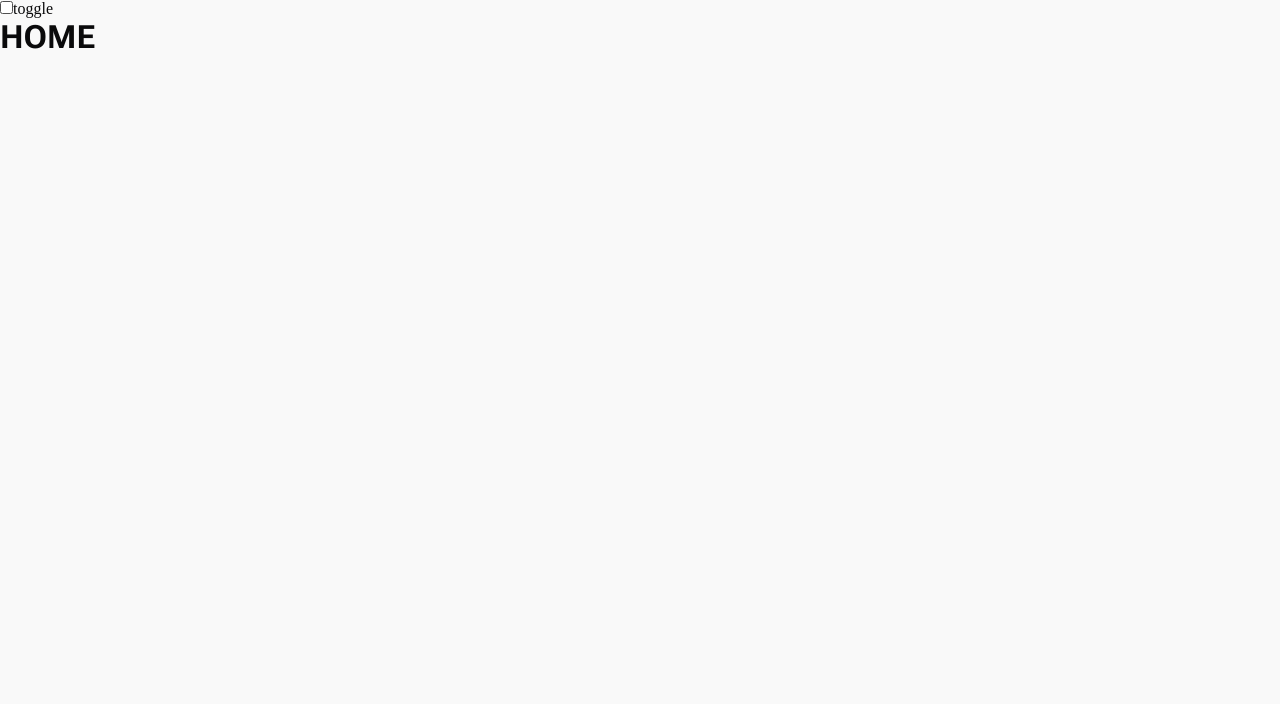
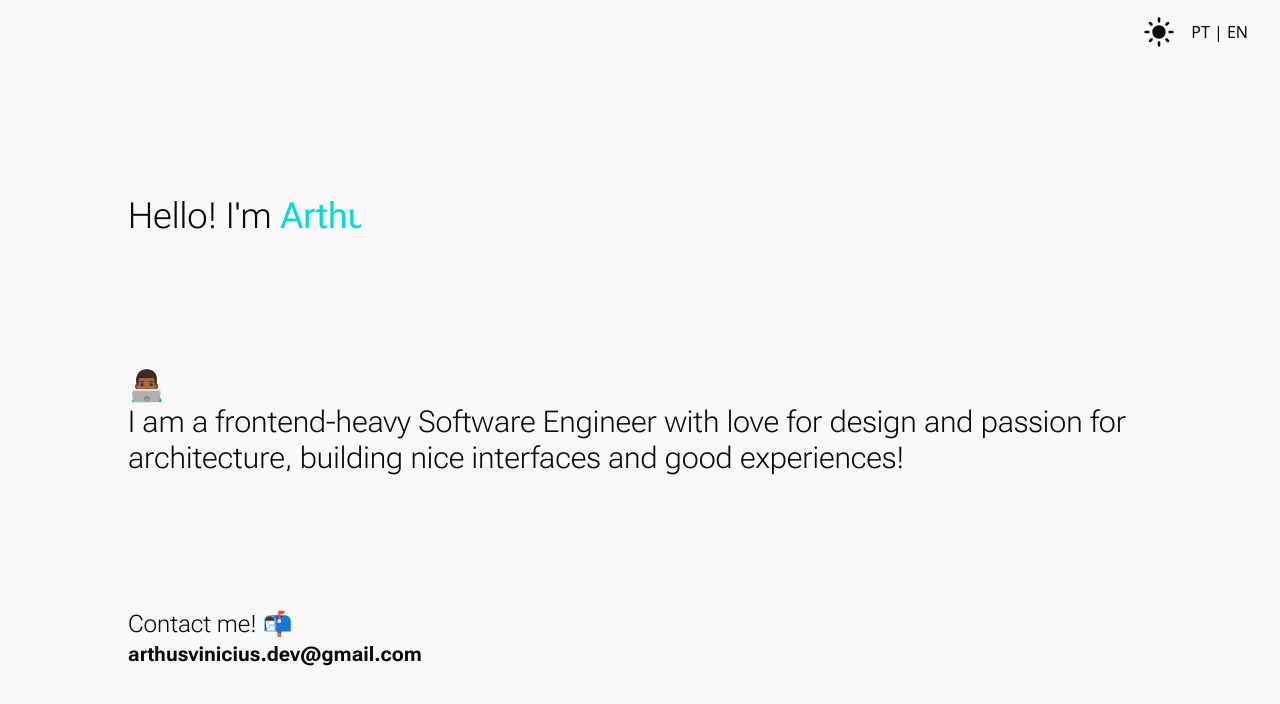
Before and after one commit to arthus05/website, a Next.js app: page / in a window 1280 px wide. Shown: the top 704 px of the page. Built offline with nearby package versions, Linux system fonts and the light colour scheme.

Commit message:
feat: hero

```diff
--- a/package.json
+++ b/package.json
@@ -20,5 +20,10 @@
     "react-dom": "18.2.0",
     "react-icons": "^4.7.1",
     "typescript": "4.9.5"
+  },
+  "devDependencies": {
+    "autoprefixer": "^10.4.13",
+    "postcss": "^8.4.21",
+    "tailwindcss": "^3.2.7"
   }
 }
--- /dev/null
+++ b/postcss.config.js
@@ -0,0 +1,6 @@
+module.exports = {
+  plugins: {
+    tailwindcss: {},
+    autoprefixer: {},
+  },
+}
--- a/src/components/Header/index.tsx
+++ b/src/components/Header/index.tsx
@@ -1,11 +1,11 @@
-import React from 'react'
 import ThemeToggle from '../ThemeToggle'
 
 const Header = () => {
   return (
-    <>
+    <header className='h-16 flex justify-end align-middle p-4'>
       <ThemeToggle />
-    </>
+      <p className='my-auto mx-4'>PT | EN</p>
+    </header>
   )
 }
 
--- a/src/components/ThemeToggle/index.tsx
+++ b/src/components/ThemeToggle/index.tsx
@@ -1,22 +1,21 @@
 import { ThemeContext } from '@/providers/theme'
 import { useContext } from 'react'
+
+import { MdLightMode, MdModeNight } from 'react-icons/md'
 
 const ThemeToggle = () => {
   const { theme, updateTheme } = useContext(ThemeContext)
 
-  // if (!theme) {
-  //   return null
-  // }
-
   return (
     <>
-      <label>
+      <label className='cursor-pointer'>
         <input
           type="checkbox"
           checked={theme === 'dark'}
           onChange={e => updateTheme && updateTheme(e.target.checked ? 'dark' : 'light')}
+          className="hidden"
           />
-        toggle
+          { theme === 'dark' ? <MdModeNight size={32} /> : <MdLightMode size={32} /> }
       </label>
     </>
   )
--- a/src/styles/globals.css
+++ b/src/styles/globals.css
@@ -1,3 +1,7 @@
+@tailwind base;
+@tailwind components;
+@tailwind utilities;
+
 :root {
   --max-width: 1280px;
   --border-radius: 12px;
--- a/src/templates/home/Home.tsx
+++ b/src/templates/home/Home.tsx
@@ -1,12 +1,11 @@
-import { ThemeContext } from '@/providers/theme'
 import Default from '@/layout/Default'
-import { useContext } from 'react'
+import Hero from './containers/Hero/Hero'
 
 const Home = () => {
 
   return (
     <Default>
-      <h1>HOME</h1>
+      <Hero />
     </Default>
   )
 }
--- /dev/null
+++ b/src/templates/home/containers/Hero/Hero.tsx
@@ -0,0 +1,47 @@
+import styles from './styles.module.css'
+
+const Hero = () => {
+  return (
+    <section
+      className="
+        h-[calc(100vh-4rem)]
+        text-3xl font-extralight">
+      <section
+        className="
+          h-full w-4/5 m-auto
+          flex flex-col justify-evenly
+          ">
+        <h1 className='text-4xl'>Hello! I'm <br className='block md:hidden'/>
+          <span className='relative'>
+            <strong
+              className='overflow-x-hidden whitespace-nowrap text-brand-accent text-[#04D9D9]'
+              >
+              Arthus Vinicius 👋
+            </strong>
+            <span
+              className={`${styles.cursor} absolute -bottom-0 left-0 -top-1 inline-block bg-[var(--background-color)] w-full animate-type will-change`}
+            ></span>
+          </span>
+        </h1>
+        <p className='flex flex-col'>
+          <span>👨🏾‍💻</span>
+          I am a frontend-heavy Software Engineer with love for design and passion for
+          architecture, building nice interfaces and good experiences!
+        </p>
+        <p className='text-2xl flex flex-col'>
+          Contact me! 📬
+          <a
+            href='mailto:arthusvinicius.dev@gmail.com'
+            className={`
+              ${styles.mail}
+              relative
+              w-fit font-bold text-xl`}>
+            arthusvinicius.dev@gmail.com
+          </a>
+        </p>
+      </section>
+    </section>
+  )
+}
+
+export default Hero
--- /dev/null
+++ b/src/templates/home/containers/Hero/styles.module.css
@@ -0,0 +1,37 @@
+.cursor::after {
+  display: block;
+  content: '';
+  position: absolute;
+  width: 4px;
+  height: 100%;
+  background-color: var(--foreground-color);
+  animation: cursor 0.6s linear infinite alternate;
+  will-change: opacity;
+}
+
+@keyframes cursor {
+  0%,
+  40% {
+    opacity: 1;
+  }
+
+  60%,
+  100% {
+    opacity: 0;
+  }
+}
+
+.mail::after {
+  position: absolute;
+  left: 0;
+  bottom: -2px;
+  content: '';
+  width: 0;
+  height: 4px;
+  background-color: #04D9D9;
+  transition: width .5s ease-in-out;
+}
+
+.mail:hover::after {
+  width: 100%;
+}
--- /dev/null
+++ b/tailwind.config.js
@@ -0,0 +1,32 @@
+/** @type {import('tailwindcss').Config} */
+module.exports = {
+  content: [
+    "./src/**/*.{js,ts,jsx,tsx}"
+  ],
+  theme: {
+    extend: {
+      animation: {
+        type: 'type 2.7s ease-out .8s infinite alternate both'
+      },
+      keyframes: {
+        type: {
+          '0%': { transform: 'translateX(0ch)' },
+          '7%': { transform: 'translateX(1ch)' },
+          '14%': { transform: 'translateX(2ch)' },
+          '21%': { transform: 'translateX(3ch)' },
+          '28%': { transform: 'translateX(4ch)' },
+          '35%': { transform: 'translateX(5ch)' },
+          '42%': { transform: 'translateX(6ch)' },
+          '49%': { transform: 'translateX(7ch)' },
+          '56%': { transform: 'translateX(8ch)' },
+          '63%': { transform: 'translateX(9ch)' },
+          '70%': { transform: 'translateX(10ch)' },
+          '77%': { transform: 'translateX(11ch)' },
+          '84%': { transform: 'translateX(12ch)' },
+          '100%': { transform: 'translateX(14ch)' },
+        },
+      }
+    },
+  },
+  plugins: [],
+}
```
Also changed, not shown: 1 other file (tests, documents, lock files or other folders).
